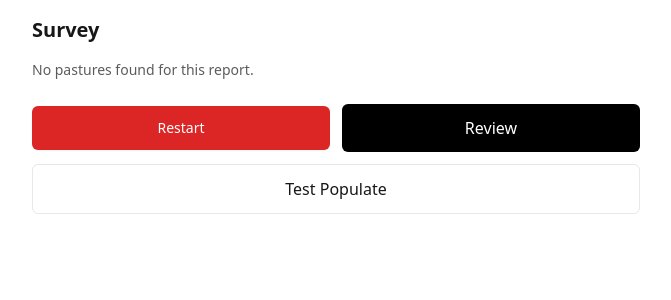
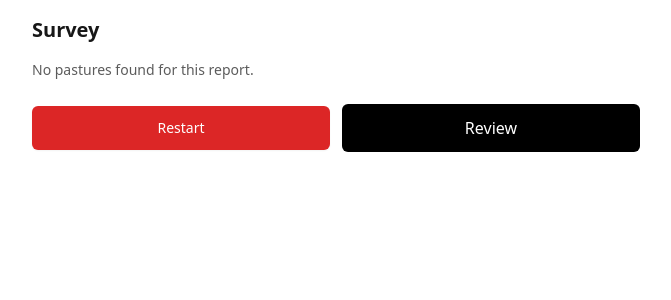
Before and after one commit to NathanielHart44/Pasturize, a React (Vite) app: page /#/report/13b56b64-14df-4efa-8edf-567d80291c27 in a window 1280 px wide. Shown: the top 300 px of the page, without its empty margins (304-975 px from the left). Built offline with nearby package versions, Linux system fonts and the light colour scheme.

Commit message:
Disable testing features in global project configuration

```diff
--- a/src/config.ts
+++ b/src/config.ts
@@ -1,3 +1,3 @@
 // Global project config
 // Toggle test-only UI/features (e.g., Test Populate buttons)
-export const TESTING = true;
+export const TESTING = false;
```
